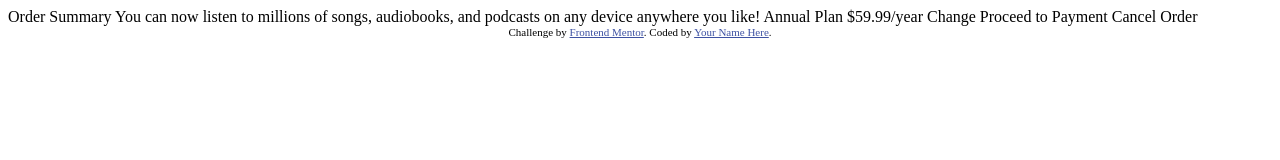
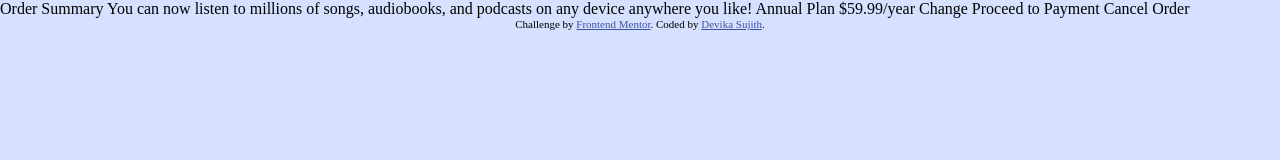
Before and after one commit to DCoder18/Order-Summary-Component, a website: page index.html in a window 1280 px wide. Drawn offline with Linux system fonts and the light colour scheme.

Commit message:
Base setup

```diff
--- a/index.html
+++ b/index.html
@@ -5,6 +5,7 @@
   <meta name="viewport" content="width=device-width, initial-scale=1.0"> <!-- displays site properly based on user's device -->
 
   <link rel="icon" type="image/png" sizes="32x32" href="./images/favicon-32x32.png">
+  <link rel="stylesheet" href="css/style.css">
 
   <title>Frontend Mentor | Order summary card</title>
 
@@ -31,7 +32,7 @@
 
   <div class="attribution">
     Challenge by <a href="https://www.frontendmentor.io?ref=challenge" target="_blank">Frontend Mentor</a>.
-    Coded by <a href="#">Your Name Here</a>.
+    Coded by <a href="#">Devika Sujith</a>.
   </div>
 </body>
 </html>
--- /dev/null
+++ b/style.scss
@@ -0,0 +1,20 @@
+//Variables
+$pale_blue: hsl(225, 100%, 94%);
+$bright_blue: hsl(245, 75%, 52%);
+$very_pale_blue: hsl(225, 100%, 98%);
+$desaturated_blue: hsl(224, 23%, 55%);
+$dark_blue: hsl(223, 47%, 23%);
+
+*,
+*::after,
+*::before {
+    margin: 0;
+    padding: 0;
+    box-sizing: inherit;
+}
+
+body {
+    box-sizing: border-box;
+    background: no-repeat top/cover url('../images/pattern-background-desktop.svg');
+    background-color: $pale_blue;
+}
```
Also changed, not shown: package.json (added, +22 -0 lines), css/style.css (added), 2 other files.
